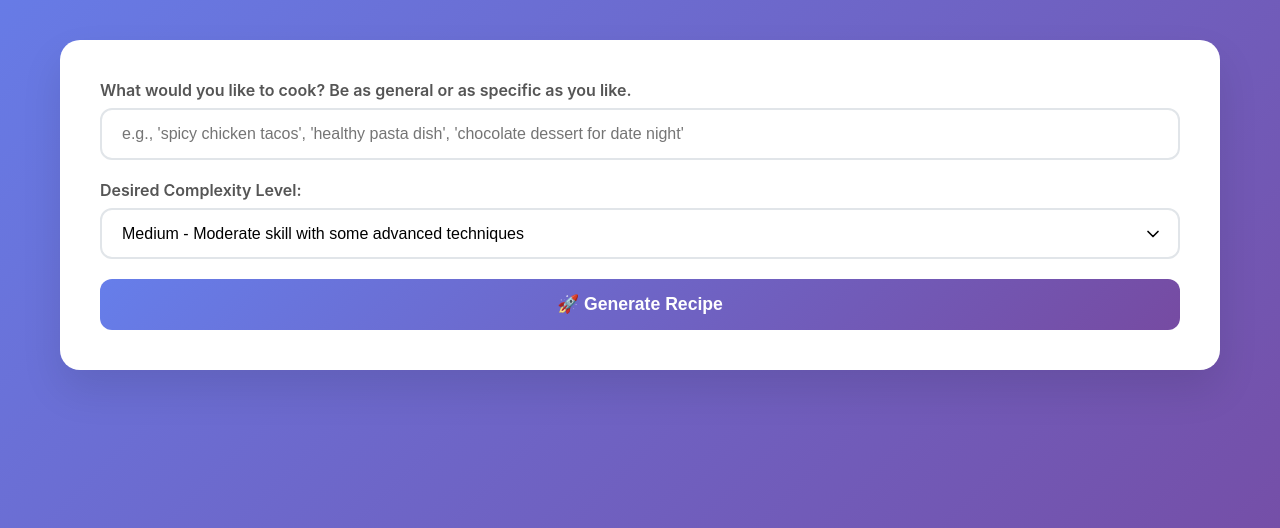
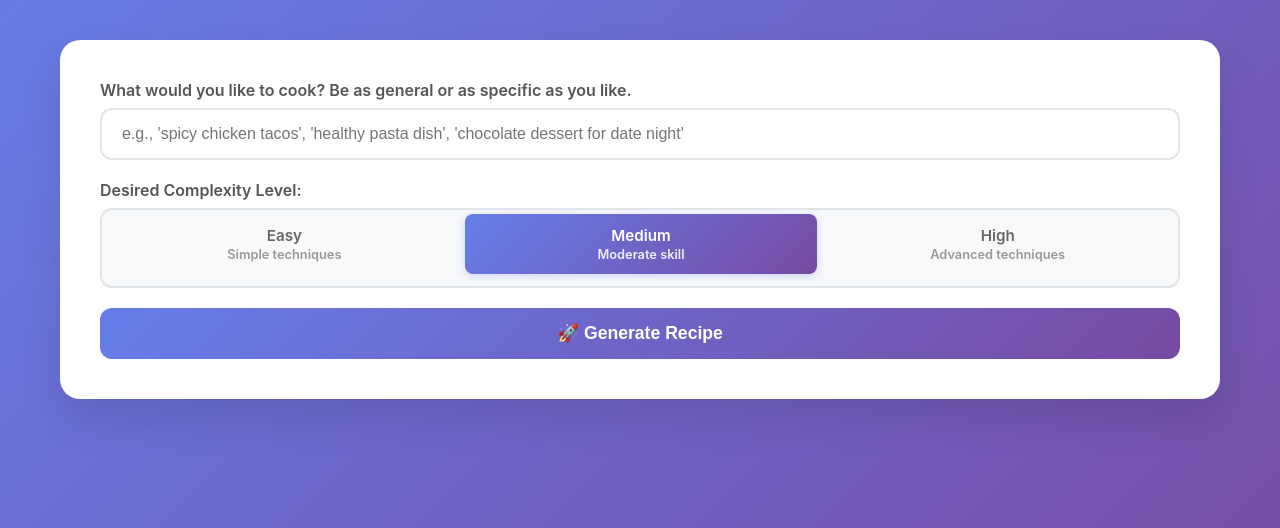
Before and after one commit to damon-williams/recipe-agent-team, a Flask app: page / in a window 1280 px wide. Shown: the part 113-641 px from the top of the page. Run offline with Flask 3, Linux system fonts and the light colour scheme.

Commit message:
segmented input for complexity

```diff
--- a/web/static/script.js
+++ b/web/static/script.js
@@ -6,7 +6,7 @@ class RecipeGenerator {
 
     init() {
         this.recipeInput = document.getElementById('recipeInput');
-        this.complexitySelect = document.getElementById('complexitySelect');
+        this.complexityControl = document.getElementById('complexityControl');
         this.generateBtn = document.getElementById('generateBtn');
         this.loading = document.getElementById('loading');
         this.progressLog = document.getElementById('progressLog');
@@ -60,7 +60,8 @@ class RecipeGenerator {
 
     async generateRecipe() {
         const request = this.recipeInput.value.trim();
-        const complexity = this.complexitySelect.value;
+        const complexityRadio = this.complexityControl.querySelector('input[name="complexity"]:checked');
+        const complexity = complexityRadio ? complexityRadio.value : 'Medium';
 
         if (!request) {
             this.showError('Please enter a recipe request');
--- a/web/static/styles.css
+++ b/web/static/styles.css
@@ -97,6 +97,78 @@ body {
 
 .complexity-select:hover {
     border-color: #667eea;
+}
+
+.complexity-control {
+    display: flex;
+    background: #f8f9fa;
+    border-radius: 12px;
+    padding: 4px;
+    border: 2px solid #e1e5e9;
+    position: relative;
+    overflow: hidden;
+}
+
+.complexity-radio {
+    display: none;
+}
+
+.complexity-option {
+    flex: 1;
+    padding: 12px 16px;
+    text-align: center;
+    cursor: pointer;
+    transition: all 0.3s ease;
+    border-radius: 8px;
+    position: relative;
+    z-index: 1;
+    margin: 0 2px;
+}
+
+.complexity-option:first-child {
+    margin-left: 0;
+}
+
+.complexity-option:last-child {
+    margin-right: 0;
+}
+
+.complexity-text {
+    display: block;
+    font-weight: 600;
+    font-size: 0.95rem;
+    color: #666;
+    transition: color 0.3s ease;
+}
+
+.complexity-description {
+    display: block;
+    font-size: 0.8rem;
+    color: #999;
+    margin-top: 2px;
+    transition: color 0.3s ease;
+}
+
+.complexity-radio:checked + .complexity-option {
+    background: linear-gradient(135deg, #667eea 0%, #764ba2 100%);
+    color: white;
+    box-shadow: 0 2px 8px rgba(102, 126, 234, 0.3);
+}
+
+.complexity-radio:checked + .complexity-option .complexity-text {
+    color: white;
+}
+
+.complexity-radio:checked + .complexity-option .complexity-description {
+    color: rgba(255, 255, 255, 0.9);
+}
+
+.complexity-option:hover:not(.complexity-radio:checked + .complexity-option) {
+    background: rgba(102, 126, 234, 0.1);
+}
+
+.complexity-option:hover:not(.complexity-radio:checked + .complexity-option) .complexity-text {
+    color: #667eea;
 }
 
 .generate-btn {
@@ -965,4 +1037,28 @@ body {
         background-size: 16px;
         padding-right: 40px;
     }
+
+    .complexity-control {
+        flex-direction: column;
+        padding: 8px;
+    }
+
+    .complexity-option {
+        margin: 2px 0;
+        padding: 10px 12px;
+    }
+
+    .complexity-option:first-child,
+    .complexity-option:last-child {
+        margin-left: 0;
+        margin-right: 0;
+    }
+
+    .complexity-text {
+        font-size: 0.9rem;
+    }
+
+    .complexity-description {
+        font-size: 0.75rem;
+    }
 }
--- a/web/templates/index.html
+++ b/web/templates/index.html
@@ -22,12 +22,26 @@
             </div>
 
             <div class="input-group">
-                <label for="complexitySelect">Desired Complexity Level:</label>
-                <select id="complexitySelect" class="complexity-select">
-                    <option value="Easy">Easy - Simple techniques and common ingredients</option>
-                    <option value="Medium" selected>Medium - Moderate skill with some advanced techniques</option>
-                    <option value="High">High - Complex techniques and gourmet ingredients</option>
-                </select>
+                <label for="complexityControl">Desired Complexity Level:</label>
+                <div class="complexity-control" id="complexityControl">
+                    <input type="radio" id="complexityEasy" name="complexity" value="Easy" class="complexity-radio">
+                    <label for="complexityEasy" class="complexity-option">
+                        <span class="complexity-text">Easy</span>
+                        <span class="complexity-description">Simple techniques</span>
+                    </label>
+
+                    <input type="radio" id="complexityMedium" name="complexity" value="Medium" class="complexity-radio" checked>
+                    <label for="complexityMedium" class="complexity-option">
+                        <span class="complexity-text">Medium</span>
+                        <span class="complexity-description">Moderate skill</span>
+                    </label>
+
+                    <input type="radio" id="complexityHigh" name="complexity" value="High" class="complexity-radio">
+                    <label for="complexityHigh" class="complexity-option">
+                        <span class="complexity-text">High</span>
+                        <span class="complexity-description">Advanced techniques</span>
+                    </label>
+                </div>
             </div>
 
             <button id="generateBtn" class="generate-btn">
```
